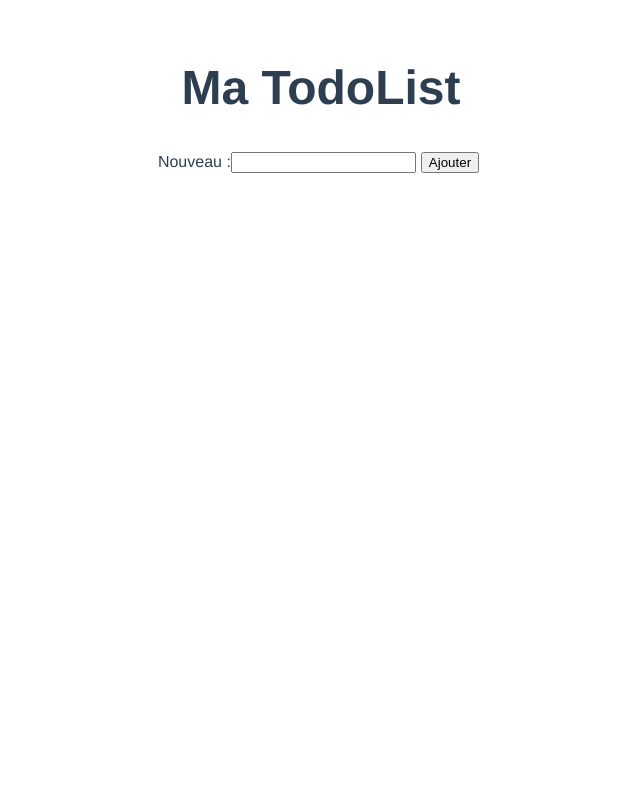
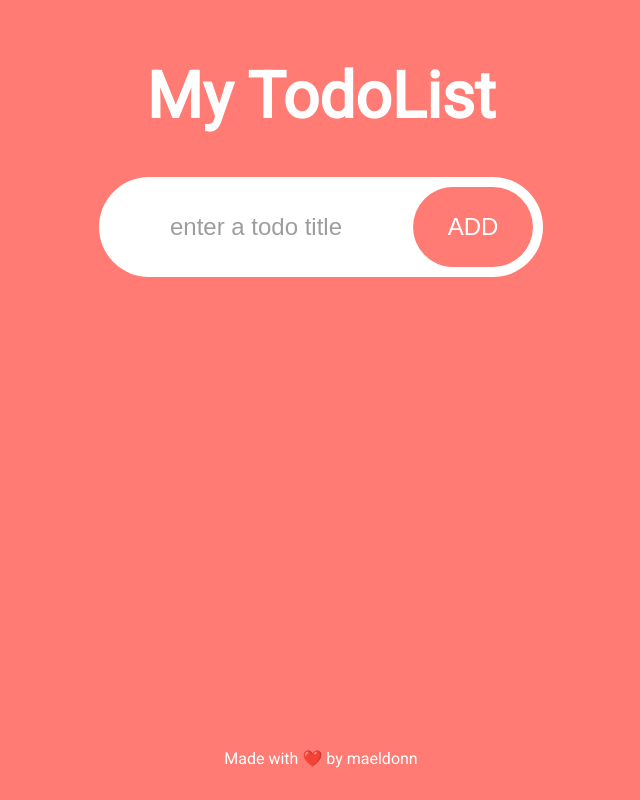
Before and after one commit to maeldonn/todoapp, a Vue app: page / in a window 1280 px wide. Shown: the whole page, without its empty margins (319-959 px from the left). Built offline with nearby package versions, Linux system fonts and the light colour scheme.

Commit message:
:lipstick: Updated styles

```diff
--- a/public/index.html
+++ b/public/index.html
@@ -5,6 +5,7 @@
     <meta http-equiv="X-UA-Compatible" content="IE=edge">
     <meta name="viewport" content="width=device-width,initial-scale=1.0">
     <link rel="icon" href="<%= BASE_URL %>favicon.ico">
+    <link href="https://fonts.googleapis.com/css2?family=Roboto&display=swap" rel="stylesheet">
     <title><%= htmlWebpackPlugin.options.title %></title>
   </head>
   <body>
--- a/src/App.vue
+++ b/src/App.vue
@@ -1,26 +1,140 @@
 <template>
   <div id="app">
-    <TodoList />
+    <Header />
+    <section class="todolist">
+      <TodoAdd :click="addTodo" />
+      <div class="list">
+        <div v-for="item in todos" :key="item.name">
+          <Todo
+            :name="item.name"
+            :completed="item.completed"
+            :toggle="() => toggleTodo(item)"
+            :remove="() => removeTodo(item)"
+          />
+        </div>
+      </div>
+      <div v-if="todos.length !== 0" class="remove-all">
+        <button @click="removeAll">REMOVE ALL</button>
+      </div>
+    </section>
+    <Footer />
   </div>
 </template>
 <script>
-import TodoList from './components/TodoList.vue';
+import Todo from './components/Todo.vue';
+import TodoAdd from './components/TodoAdd.vue';
+import Header from './components/Header.vue';
+import Footer from './components/Footer.vue';
 
 export default {
   name: 'App',
   components: {
-    TodoList,
+    Todo,
+    TodoAdd,
+    Header,
+    Footer,
+  },
+  props: {
+    name: String,
+    completed: Boolean,
+  },
+  data() {
+    return {
+      todos: [],
+    };
+  },
+  methods: {
+    toggleTodo(todo) {
+      const position = this.todos.indexOf(todo);
+      if (position !== -1) {
+        this.todos[position].completed = !this.todos[position].completed;
+      }
+    },
+    removeTodo(todo) {
+      const position = this.todos.indexOf(todo);
+      if (position !== -1) {
+        this.todos.splice(position, 1);
+      }
+    },
+    isAcopy(todoName) {
+      let copy;
+      this.todos.forEach((todo) => {
+        if (
+          String(todo.name).toLowerCase() === String(todoName).toLowerCase()
+        ) {
+          copy = true;
+        }
+      });
+      if (copy) {
+        return true;
+      }
+      return false;
+    },
+    addTodo(newTodoName) {
+      if (newTodoName !== '') {
+        if (!this.isAcopy(newTodoName)) {
+          this.todos.push({ name: newTodoName, completed: false });
+          return true;
+        }
+      }
+      return false;
+    },
+    removeAll() {
+      this.todos = [];
+    },
   },
 };
 </script>
 
-<style lang="scss">
+<style>
+body,
+html {
+  padding: 0;
+  margin: 0;
+}
+
+body {
+  width: 100vw;
+  height: 100vh;
+  background: #ff7b73;
+}
+
 #app {
-  font-family: Avenir, Helvetica, Arial, sans-serif;
+  height: 100%;
+  font-family: "Roboto", sans-serif;
   -webkit-font-smoothing: antialiased;
   -moz-osx-font-smoothing: grayscale;
-  text-align: center;
-  color: #2c3e50;
-  margin-top: 60px;
+  display: flex;
+  flex-direction: column;
+  justify-content: space-between;
+  align-items: center;
+  color: #ffffff;
+}
+
+.todolist {
+  height: 80%;
+}
+
+.list {
+  margin: 2rem auto;
+  height: 250px;
+  overflow: scroll;
+  max-width: 80%;;
+}
+
+.remove-all {
+  display: flex;
+  justify-content: center;
+}
+
+button {
+  width: 150px;
+  cursor: pointer;
+  border: none;
+  border-radius: 80px;
+  background: #ffffff;
+  font-size: 1.5rem;
+  color: #ff7b73;
+  margin-right: 10px;
 }
 </style>
--- /dev/null
+++ b/src/components/Footer.vue
@@ -0,0 +1,28 @@
+<template>
+  <footer>
+      <p>
+        Made with ❤️ by
+        <a href="https://maeldonn.github.io/" target="_blank">maeldonn</a>
+      </p>
+    </footer>
+</template>
+
+<script>
+export default {
+  name: 'Footer',
+};
+</script>
+
+<style scoped>
+footer {
+  display: -webkit-box;
+  display: -ms-flexbox;
+  display: flex;
+  justify-content: center;
+  margin: 1rem 0;
+}
+footer a {
+  text-decoration: none;
+  color: inherit;
+}
+</style>
--- /dev/null
+++ b/src/components/Header.vue
@@ -0,0 +1,22 @@
+<template>
+  <header>
+    <h1>My TodoList</h1>
+  </header>
+</template>
+
+<script>
+export default {
+  name: 'Header',
+};
+</script>
+
+<style scoped>
+header {
+  text-align: center;
+  margin: 1rem 1rem 0 1rem;
+}
+
+h1 {
+  font-size: 4rem;
+}
+</style>
--- a/src/components/Todo.vue
+++ b/src/components/Todo.vue
@@ -1,9 +1,7 @@
 <template>
   <div class="todo">
-    <p @click="remove">❌</p>
-    <h1>{{name}}</h1>
-    <p v-if="completed" @click="toggle">[✅]</p>
-    <p v-else @click="toggle">[ ]</p>
+    <span @click="remove">❌</span>
+    <h1 @click="toggle" :class="completed ? 'is-completed' : null">{{name}}</h1>
   </div>
 </template>
 
@@ -11,23 +9,34 @@
 export default {
   name: 'Todo',
   props: {
-    name: String,
-    completed: Boolean,
-    toggle: Function,
-    remove: Function,
+    name: { type: String, required: true },
+    completed: { type: Boolean, required: true },
+    toggle: { type: Function, required: true },
+    remove: { type: Function, required: true },
   },
 };
 </script>
 
-<!-- Add "scoped" attribute to limit CSS to this component only -->
-<style scoped lang="scss">
-.todo * {
-  display: inline;
-  padding: 10px;
+<style scoped>
+.todo {
+  margin: 20px;
 }
 
-.todo p {
+h1, span {
   cursor: pointer;
+  display: inline;
+  font-size: 2em;
 }
 
+span {
+  margin-right: 30px;
+}
+
+h1 {
+  text-align: center;
+}
+
+.is-completed {
+  text-decoration: line-through;
+}
 </style>
--- a/src/components/TodoAdd.vue
+++ b/src/components/TodoAdd.vue
@@ -1,9 +1,16 @@
 <template>
-  <div id="add">
-    <p v-if="copy" @click="hideMessage()">Une tâche avec ce nom existe déjà... X</p>
-    <label for="newTodo">Nouveau :</label>
-    <input id="newTodo" type="text" v-model="newTodo"/>
-    <button @click="resetNewTodo()">Ajouter</button>
+  <div class="form">
+    <div v-if="errorMessage" class="error">{{ errorMessage }}</div>
+    <form @submit.prevent="addNewTodo()">
+      <input
+        id="newTodo"
+        type="text"
+        v-model="newTodo"
+        placeholder="enter a todo title"
+        maxlength="80"
+      />
+      <button>ADD</button>
+    </form>
   </div>
 </template>
 
@@ -16,40 +23,89 @@ export default {
   data() {
     return {
       newTodo: '',
-      copy: false,
+      errorMessage: '',
     };
   },
+  watch: {
+    newTodo: {
+      handler() {
+        this.errorMessage = '';
+      },
+    },
+  },
   methods: {
-    resetNewTodo() {
+    addNewTodo() {
       if (String(this.newTodo).split(' ').join('') !== '') {
         if (this.click(this.newTodo)) {
-          this.copy = false;
+          this.errorMessage = '';
           this.newTodo = '';
         } else {
-          this.copy = true;
+          this.errorMessage = 'A task with this name is already existing...';
         }
       } else {
-        this.copy = false;
+        this.errorMessage = '';
         this.newTodo = '';
       }
-    },
-    hideMessage() {
-      this.copy = false;
-      this.newTodo = '';
     },
   },
 };
 </script>
 
-<!-- Add "scoped" attribute to limit CSS to this component only -->
-<style scoped lang="scss">
-#add {
-  margin-top: 20px;
+<style scoped>
+.form {
+  max-width: 100%;
+  display: flex;
+  flex-direction: column;
+  justify-content: center;
+  align-items: center;
 }
-#add p {
+
+form {
+  height: 6.25em;
+  display: flex;
+  justify-content: baseline;
+  align-items: center;
+  border-radius: 1000px;
+  background: #ffffff;
+}
+
+input {
+  height: 100%;
+  background: none;
+  border: none;
+  font-size: 1.5rem;
+  color: inherit;
+  color: #ff7b73;
+  text-align: center;
+}
+
+input::placeholder {
+  opacity: 0.7;
+}
+
+input:focus {
+  outline: none;
+}
+
+button {
   cursor: pointer;
+  height: 80%;
+  width: 120px;
+  border: none;
+  border-radius: 80px;
+  background: #ff7b73;
+  font-size: 1.5rem;
+  color: inherit;
+  margin-right: 10px;
 }
-#add button {
-  margin: 5px;
+
+.error {
+  margin: 0.5rem 2rem;
+  max-width: 100%;
+  font-size: 1.4em;
+  font-family: inherit;
+  padding: 1rem 2rem;
+  color: #ffffff;
+  text-align: center;
 }
 </style>
--- a/src/components/TodoList.vue
+++ /dev/null
@@ -1,83 +0,0 @@
-<template>
-  <div>
-    <h1>Ma TodoList</h1>
-    <div v-for="item in todos" :key="item.name" class="list">
-      <Todo
-        :name="item.name"
-        :completed="item.completed"
-        :toggle="() => toggleTodo(item)"
-        :remove="() => removeTodo(item)"
-      />
-    </div>
-    <TodoAdd :click="addTodo" />
-  </div>
-</template>
-
-<script>
-import Todo from './Todo.vue';
-import TodoAdd from './TodoAdd.vue';
-
-export default {
-  name: 'TodoList',
-  components: {
-    Todo,
-    TodoAdd,
-  },
-  props: {
-    name: String,
-    completed: Boolean,
-  },
-  data() {
-    return {
-      todos: [],
-    };
-  },
-  methods: {
-    toggleTodo(todo) {
-      const position = this.todos.indexOf(todo);
-      if (position !== -1) {
-        this.todos[position].completed = !this.todos[position].completed;
-      }
-    },
-    removeTodo(todo) {
-      const position = this.todos.indexOf(todo);
-      if (position !== -1) {
-        this.todos.splice(position, 1);
-      }
-    },
-    isAcopy(todoName) {
-      let copy;
-      this.todos.forEach((todo) => {
-        if (String(todo.name).toLowerCase() === String(todoName).toLowerCase()) {
-          copy = true;
-        }
-      });
-      if (copy) {
-        return true;
-      }
-      return false;
-    },
-    addTodo(newTodoName) {
-      if (newTodoName !== '') {
-        if (!this.isAcopy(newTodoName)) {
-          this.todos.push({ name: newTodoName, completed: false });
-          return true;
-        }
-      }
-      return false;
-    },
-  },
-};
-</script>
-
-<!-- Add "scoped" attribute to limit CSS to this component only -->
-<style scoped lang="scss">
-.list {
-  display: block;
-  user-select: none;
-}
-
-h1 {
-  font-size: 3rem;
-}
-</style>
```
Also changed, not shown: .prettierrc.json (deleted), 1 other file (tests, documents, lock files or other folders).
